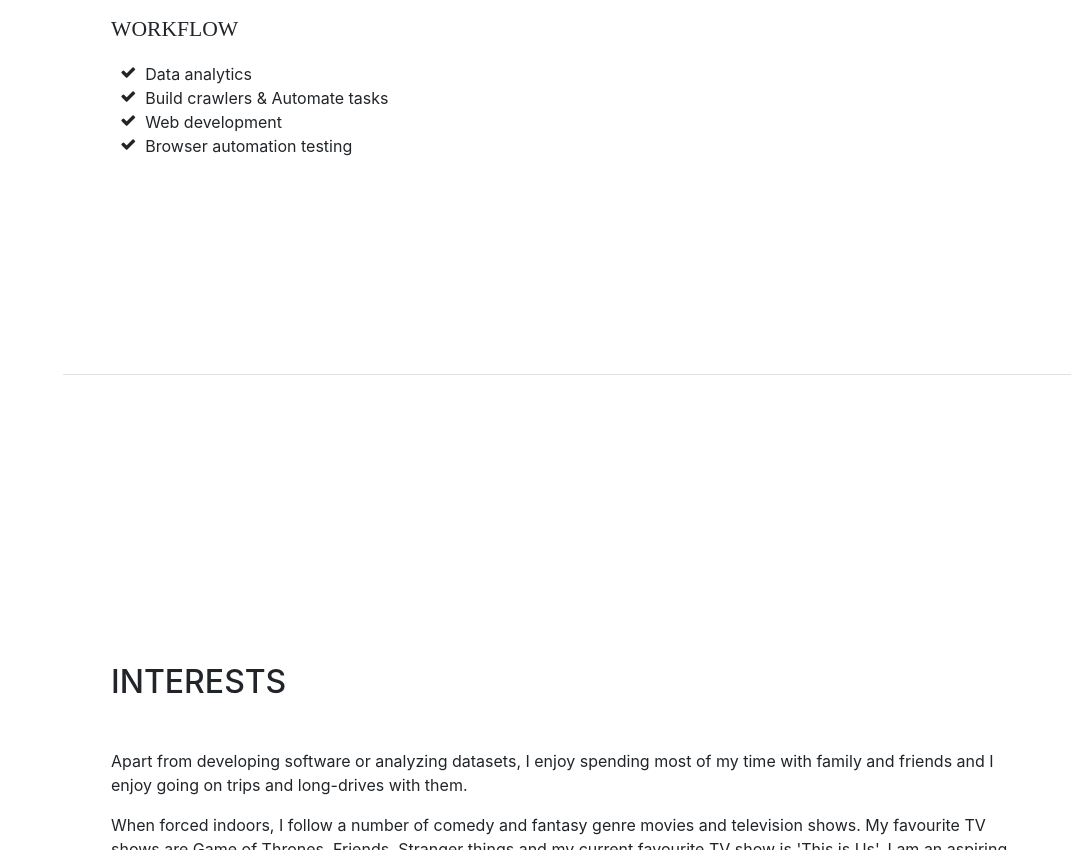
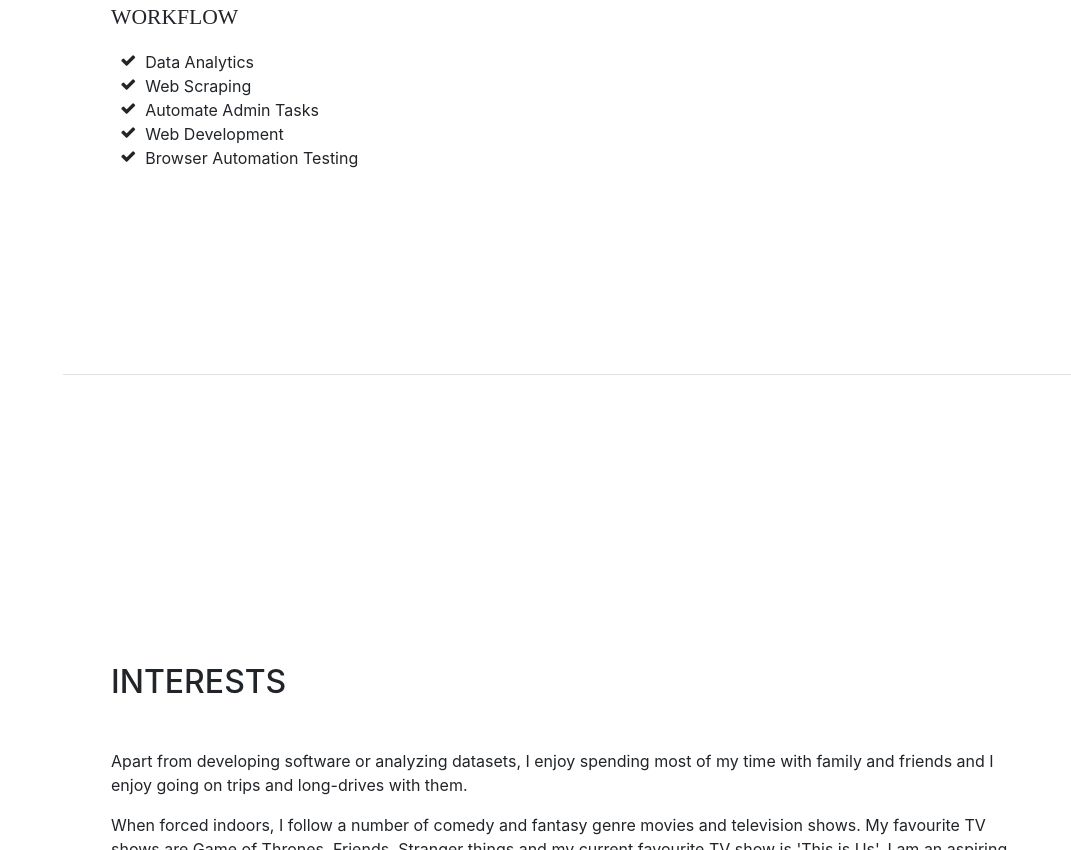
Before and after one commit to shahnazmshariff/shahnazmshariff.github.io, a website with bundled scripts: page index.html in a window 1280 px wide. Shown: the part 2945-3795 px from the top of the page, without its empty margins (209-1280 px from the left). Built offline with nearby package versions, Linux system fonts and the light colour scheme; a web font is replaced by a local one.

Commit message:
change workflow

```diff
--- a/index.html
+++ b/index.html
@@ -236,16 +236,19 @@
           <ul class="fa-ul mb-0">
             <li>
               <i class="fa-li fa fa-check"></i>
-              Data analytics</li>
+              Data Analytics</li>
             <li>
               <i class="fa-li fa fa-check"></i>
-              Build crawlers &amp; Automate tasks</li>
+              Web Scraping</li>
             <li>
               <i class="fa-li fa fa-check"></i>
-              Web development</li>
+              Automate Admin Tasks</li>
             <li>
               <i class="fa-li fa fa-check"></i>
-              Browser automation testing</li>
+              Web Development</li>
+            <li>
+              <i class="fa-li fa fa-check"></i>
+              Browser Automation Testing</li>
           </ul>
         </div>
       </section>
```
